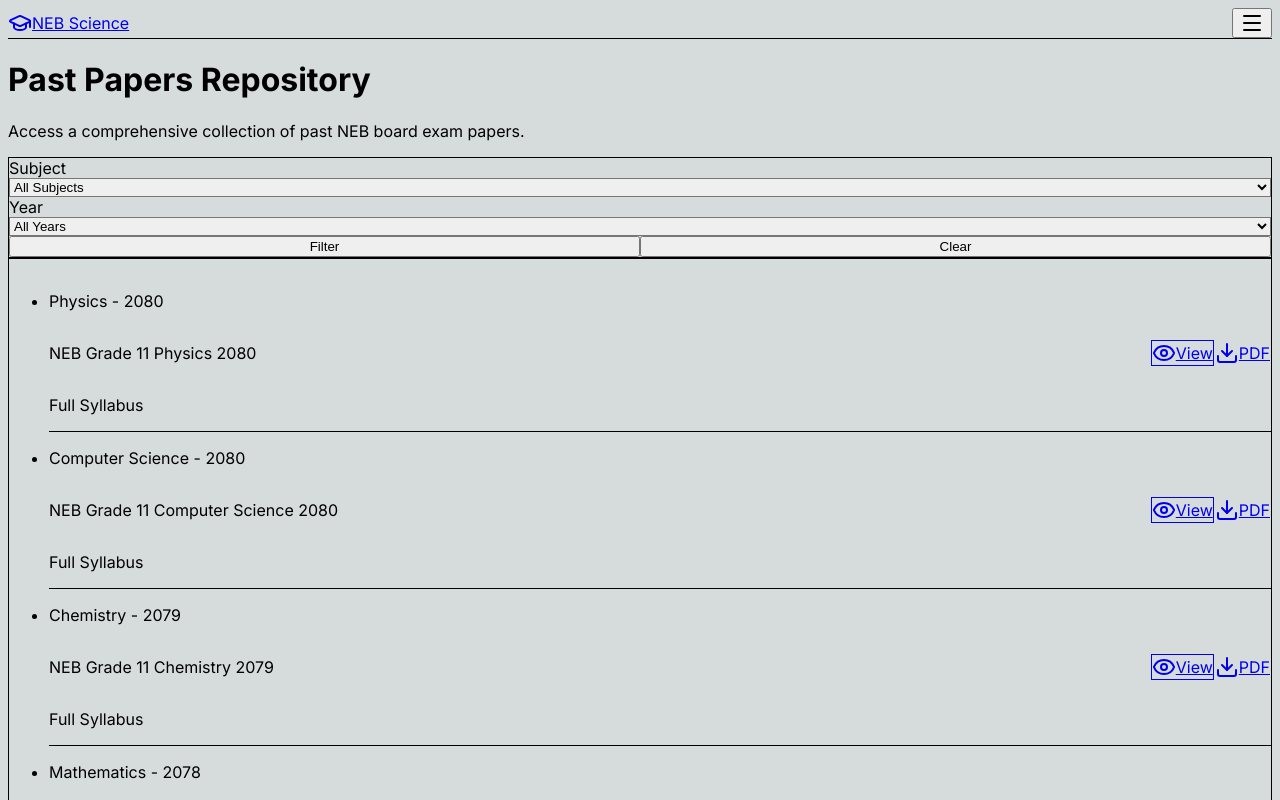
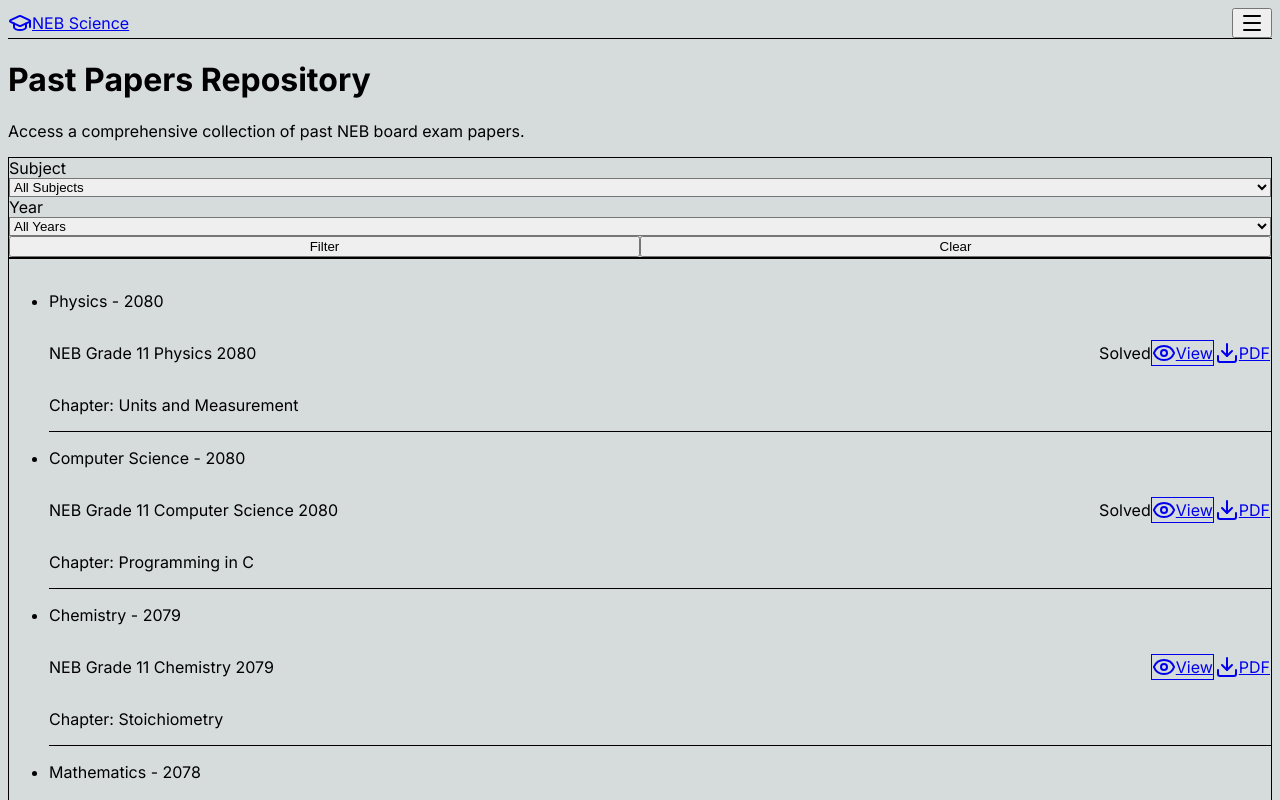
Before and after one commit to 06navdeep06/NEB-scrapper, a Next.js app: page /past-papers in a window 1280 px wide. Shown: the top 800 px of the page. Built offline with nearby package versions, Linux system fonts and the light colour scheme.

Commit message:
Fix: Correct property access for PastPapers (chapterTitle, hasSolutions)

```diff
--- a/src/app/past-papers/page.tsx
+++ b/src/app/past-papers/page.tsx
@@ -51,11 +51,11 @@ export default async function PastPapersPage({ searchParams }: { searchParams: P
                         {paper.title}
                       </p>
                       <p className="mt-1 text-sm text-gray-500 dark:text-gray-400">
-                        {paper.chapters?.title ? `Chapter: ${paper.chapters.title}` : 'Full Syllabus'}
+                        {paper.chapterTitle ? `Chapter: ${paper.chapterTitle}` : 'Full Syllabus'}
                       </p>
                     </div>
                     <div className="flex items-center space-x-4">
-                      {paper.has_solutions && (
+                      {paper.hasSolutions && (
                         <span className="px-2 inline-flex text-xs leading-5 font-semibold rounded-full bg-green-100 text-green-800 dark:bg-green-900 dark:text-green-200">
                           Solved
                         </span>
--- a/src/components/chapter/PastPapersTab.tsx
+++ b/src/components/chapter/PastPapersTab.tsx
@@ -45,7 +45,7 @@ export default function PastPapersTab({ papers }: { papers: any[] }) {
                       {paper.title}
                     </td>
                     <td className="px-6 py-4 whitespace-nowrap text-sm text-gray-500 dark:text-gray-400">
-                      {paper.has_solutions ? (
+                      {paper.hasSolutions ? (
                         <span className="px-2 inline-flex text-xs leading-5 font-semibold rounded-full bg-green-100 text-green-800 dark:bg-green-900 dark:text-green-200">
                           Solved
                         </span>
```
